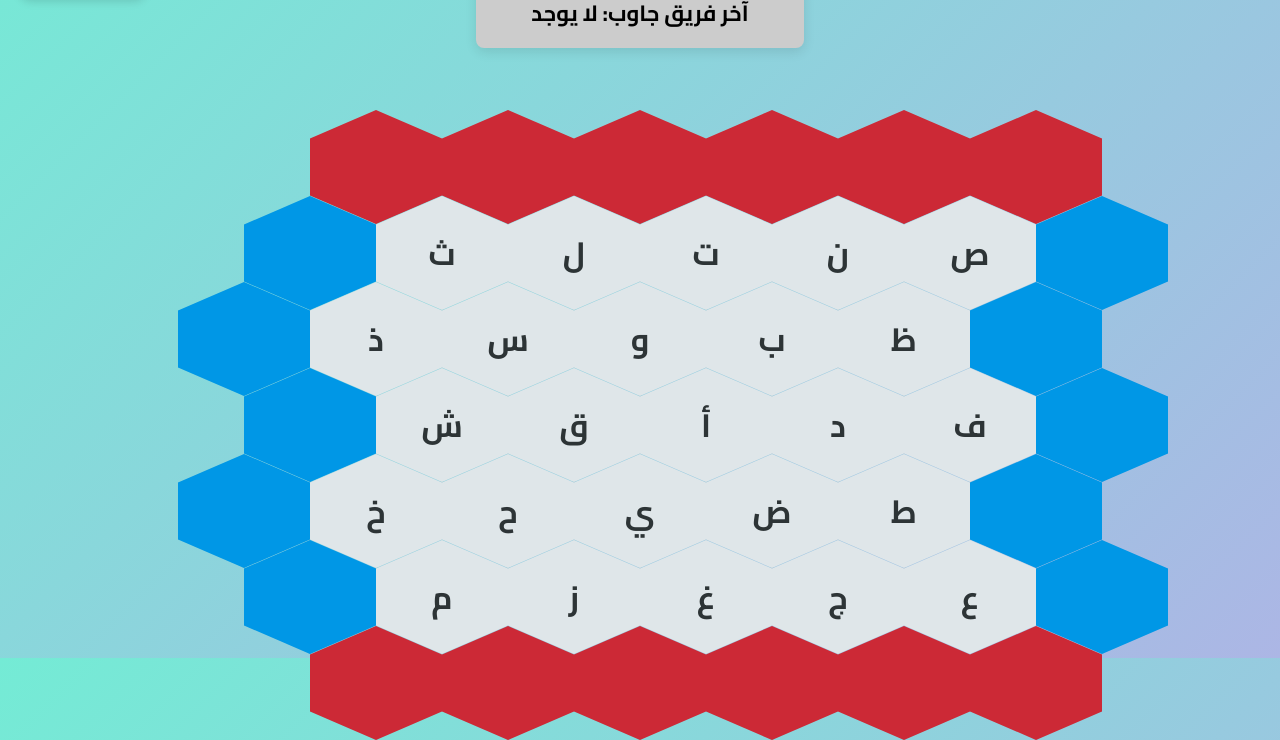
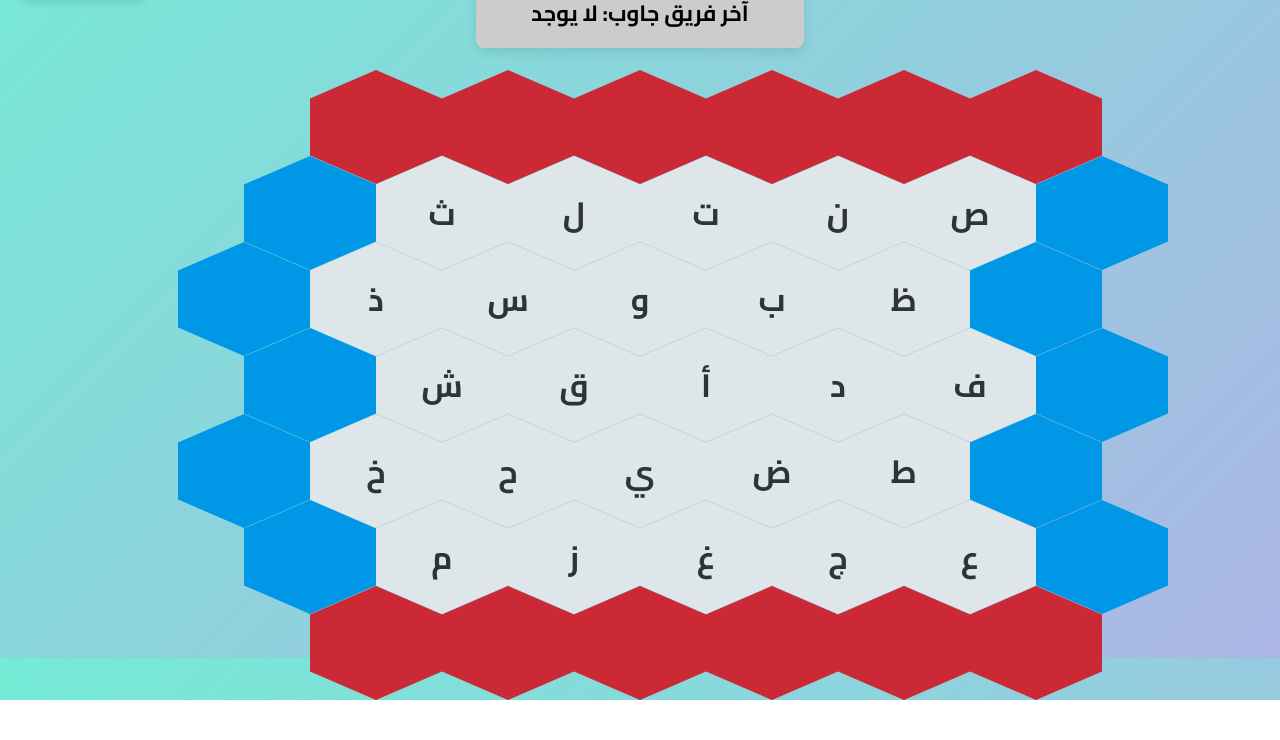
Before and after one commit to FaisalAlmalayawi/7roooofgame, a plain HTML site: page index5.html in a window 1280 px wide. Shown: the part 142-882 px from the top of the page. After the commit the page ends 842 px from the top, so only its background shows below. Drawn offline with Linux system fonts and the light colour scheme.

Commit message:
Update index5.html

```diff
--- a/index5.html
+++ b/index5.html
@@ -56,7 +56,7 @@
       width: 90%;
       max-width: 924px;
       position: relative;
-      margin: 80px auto 10px;
+      margin: 40px auto 5px; /* زيادة margin-top من 20px إلى 40px لنزوله للأسفل */
     }
     .hex-container {
       width: 132px;
```
